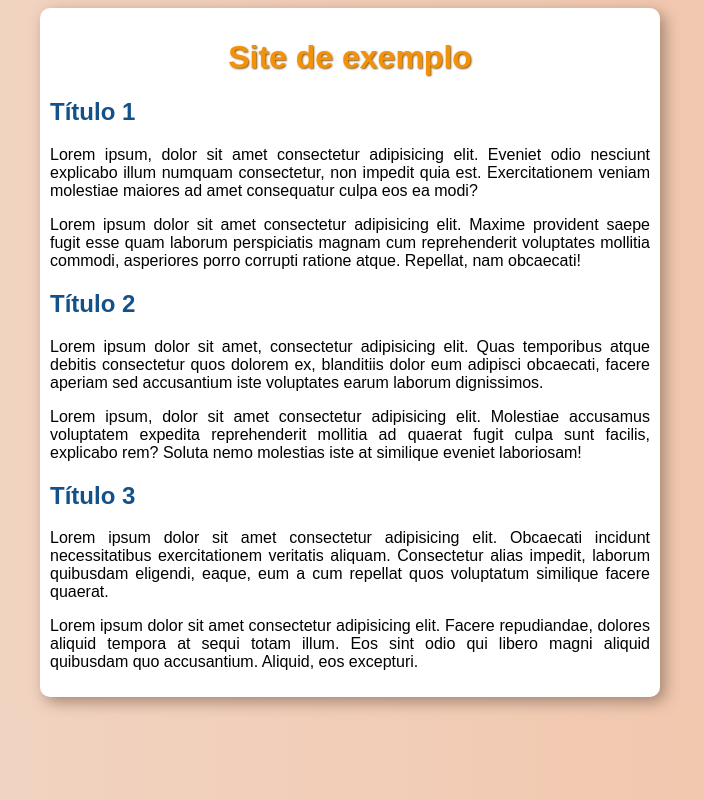
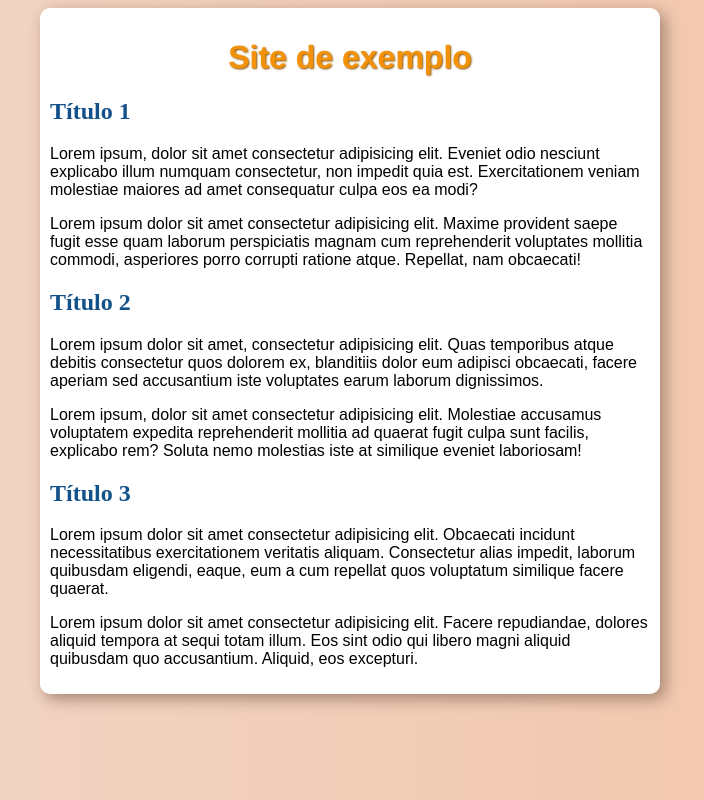
Before and after one commit to RomFel/Aulas-HTML-CSS, a plain HTML site: page Atividades/ex016/cor03.html in a window 1280 px wide. Shown: the whole page, without its empty margins (290-994 px from the left). Drawn offline with Linux system fonts and the light colour scheme.

Commit message:
aula14/fonte01

```diff
--- a/Atividades/ex016/style.css
+++ b/Atividades/ex016/style.css
@@ -5,6 +5,7 @@
     /* height: 100%; */
 }
 body {
+    font-family: Arial, Helvetica, sans-serif;
     background-image: linear-gradient(to right, #f1d8c9, #f2c3a7);
 }
 main {
@@ -16,13 +17,18 @@ main {
     margin: auto;
 }
 h1 {
+    font-family: 'Franklin Gothic Medium', 'Arial Narrow', Arial, sans-serif;
+    font-size: 2em;
     color: #f39209;
     text-align: center;
     text-shadow: 1px 1px 2px #8f5504;
 }
 h2 {
+    font-family: 'Times New Roman', Times, serif;
+    font-size: 1.5em;
     color: #125189;
 }
 p {
-    text-align: justify;
+    font-family: Verdana, Geneva, Tahoma, sans-serif
+    text-align justify;
 }
--- /dev/null
+++ b/Atividades/ex017/style.css
@@ -0,0 +1,21 @@
+body {
+    font-family: Arial, Helvetica, sans-serif;
+}
+h1 {
+    background-color: blue;
+    color: aliceblue;
+    border-radius: 10px;
+    font-family: Times New Roman, Times, serif;
+    font-size: 3em;
+    width: 500px;
+
+}
+h2 {
+    font-family: 'Franklin Gothic Medium', 'Arial Narrow', Arial, sans-serif;
+    font-size: 2em;
+}
+p {
+    font-size: 0.5em;
+    width: 500px;
+
+}
```
Also changed, not shown: Atividades/ex017/fonte01.html (added, +16 -0 lines).
